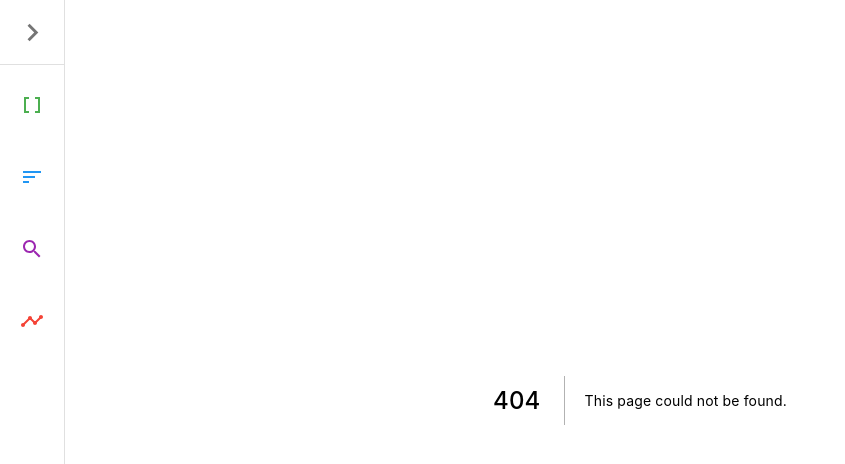
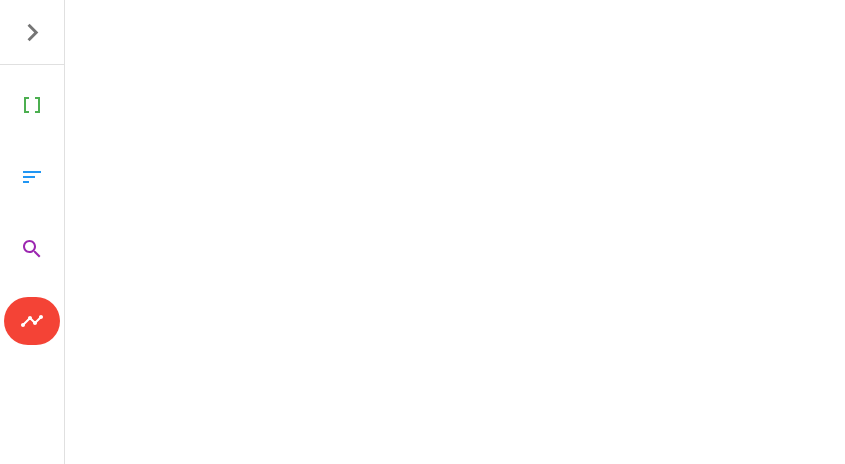
Before and after one commit to pumbas600/algo-visualiser, a Next.js app: page /graphtraversal in a window 1280 px wide. Before the commit this address had no page. Shown: the top 464 px of the page, without its empty margins (0-845 px from the left). Built offline with nearby package versions, Linux system fonts and the light colour scheme.

Commit message:
feat: :sparkles: Create pages for all the categories

```diff
--- a/components/Sidebar/index.tsx
+++ b/components/Sidebar/index.tsx
@@ -85,7 +85,7 @@ const SidebarLinks: SidebarLinkData[] = [
     icon: <TimelineIcon />,
     title: 'Graph Traversal',
     colour: red[500],
-    href: '/graph-traversal',
+    href: '/graphtraversal',
   },
 ];
 
--- /dev/null
+++ b/pages/graphtraversal/index.tsx
@@ -0,0 +1,11 @@
+import { Box } from '@mui/material';
+
+const GraphTraversal = () => {
+  return (
+    <Box ml="200px" color="white">
+      Hi!
+    </Box>
+  );
+};
+
+export default GraphTraversal;
```
Also changed, not shown: pages/searching/index.tsx (added, +11 -0 lines), pages/sorting/index.tsx (added, +11 -0 lines), pages/datastructures/index.tsx (renamed from pages/datastructures.tsx).
